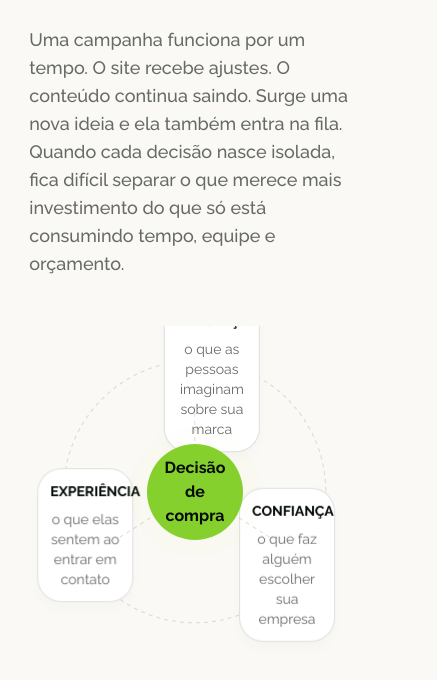
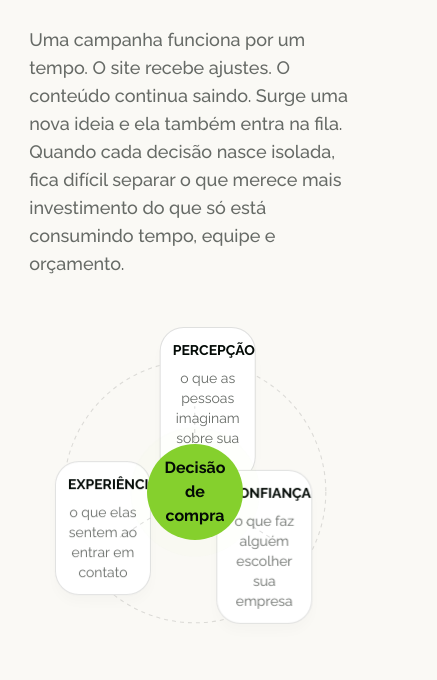
Before and after one commit to gabrielantony/tessele, a Next.js app: page / in a window 390 px wide. Shown: the part 3043-3723 px from the top of the page, 437 px wide, since content can reach past the window. Built offline with nearby package versions, Linux system fonts and the light colour scheme.

Commit message:
fix: keep problem orbit cards within bounds

```diff
--- a/src/components/sections/ProblemSection.tsx
+++ b/src/components/sections/ProblemSection.tsx
@@ -88,7 +88,8 @@ export default function ProblemSection() {
       const updateOrbitCardOffset = () => {
         gsap.set(orbitCards, {
           marginTop: (_index, card) =>
-            card.offsetWidth / 2 - parseFloat(getComputedStyle(rotor).insetInlineStart),
+            Math.max(card.offsetWidth, card.offsetHeight) / 2 -
+            parseFloat(getComputedStyle(rotor).insetInlineStart),
         });
       };
 
@@ -203,7 +204,7 @@ export default function ProblemSection() {
           </p>
         </div>
 
-        <div className="relative aspect-square w-full max-w-narrow overflow-hidden justify-self-center lg:justify-self-end">
+        <div className="relative aspect-square w-full max-w-narrow justify-self-center lg:justify-self-end">
           {/* Órbita fixa */}
           <svg
             aria-hidden="true"
```
